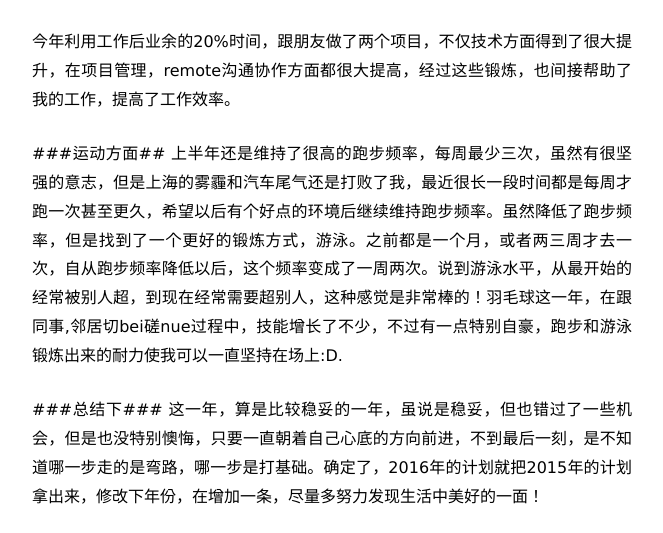
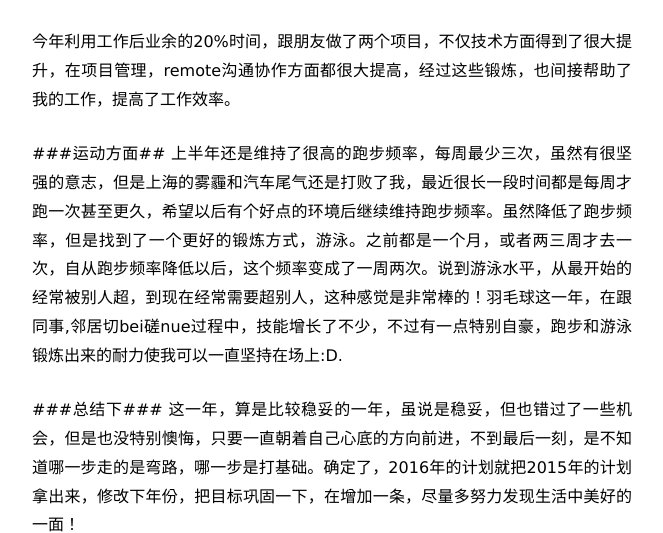
Before and after one commit to zlyi/zlyi.github.com, a Jekyll site: the page built from _posts/2015-12-31-2015-end.md, in a window 1280 px wide and 900 px high, scrolled down 1494 px, cut to the strip 0-533 px from the top of the window. Shown: the whole strip, without its empty margins (308-971 px from the left). Built offline with Jekyll 4.4.1, drawn with Linux system fonts in a browser that asks for light colours; comment, search, counter and statistics services are not loaded.

```diff
--- a/_posts/2015-12-31-2015-end.md
+++ b/_posts/2015-12-31-2015-end.md
@@ -38,4 +38,4 @@ categories: [mylife]
 上半年还是维持了很高的跑步频率，每周最少三次，虽然有很坚强的意志，但是上海的雾霾和汽车尾气还是打败了我，最近很长一段时间都是每周才跑一次甚至更久，希望以后有个好点的环境后继续维持跑步频率。虽然降低了跑步频率，但是找到了一个更好的锻炼方式，游泳。之前都是一个月，或者两三周才去一次，自从跑步频率降低以后，这个频率变成了一周两次。说到游泳水平，从最开始的经常被别人超，到现在经常需要超别人，这种感觉是非常棒的！羽毛球这一年，在跟同事,邻居切bei磋nue过程中，技能增长了不少，不过有一点特别自豪，跑步和游泳锻炼出来的耐力使我可以一直坚持在场上:D.
 
 ###总结下###
-这一年，算是比较稳妥的一年，虽说是稳妥，但也错过了一些机会，但是也没特别懊悔，只要一直朝着自己心底的方向前进，不到最后一刻，是不知道哪一步走的是弯路，哪一步是打基础。确定了，2016年的计划就把2015年的计划拿出来，修改下年份，在增加一条，尽量多努力发现生活中美好的一面！
+这一年，算是比较稳妥的一年，虽说是稳妥，但也错过了一些机会，但是也没特别懊悔，只要一直朝着自己心底的方向前进，不到最后一刻，是不知道哪一步走的是弯路，哪一步是打基础。确定了，2016年的计划就把2015年的计划拿出来，修改下年份，把目标巩固一下，在增加一条，尽量多努力发现生活中美好的一面！
--- a/resume/index.html
+++ b/resume/index.html
@@ -64,7 +64,7 @@
 <p><strong>其他技术</strong> </p>
 
 <blockquote>
-  <p>表现层模式（MVC\MVP\MVVM）,JavaScript, Jquery，Enterprise Library，IOC，Caching，压力测试，安全测试 </p>
+  <p>表现层模式（MVC\MVP）,JavaScript, jQuery，Enterprise Library，IOC，Caching，压力测试，安全测试 </p>
 </blockquote>
 
 <p><strong>感兴趣技术方向</strong> </p>
@@ -79,7 +79,7 @@
 
 <blockquote>
   <p>1、参与携程旅行网(ww.ctrip.com)App金融产品的研发,礼品卡微信卡包,配合市场的营销活动(双六砸金蛋),以及携程 APP中礼品卡频道的功能开发和升级工作,。其中APP相关的功能都是使用Hybrid技术。 <br>
-  2、 移动端产品《携程送心意》,《礼遇商城》的开发工作。 <br>
+  2、 移动端产品《携程送心意》,《存款证明》,《礼遇商城》的开发工作。 <br>
   3、2014年携程金融产品程涨宝和携程宝的研发工作。</p>
 </blockquote>
 
```
